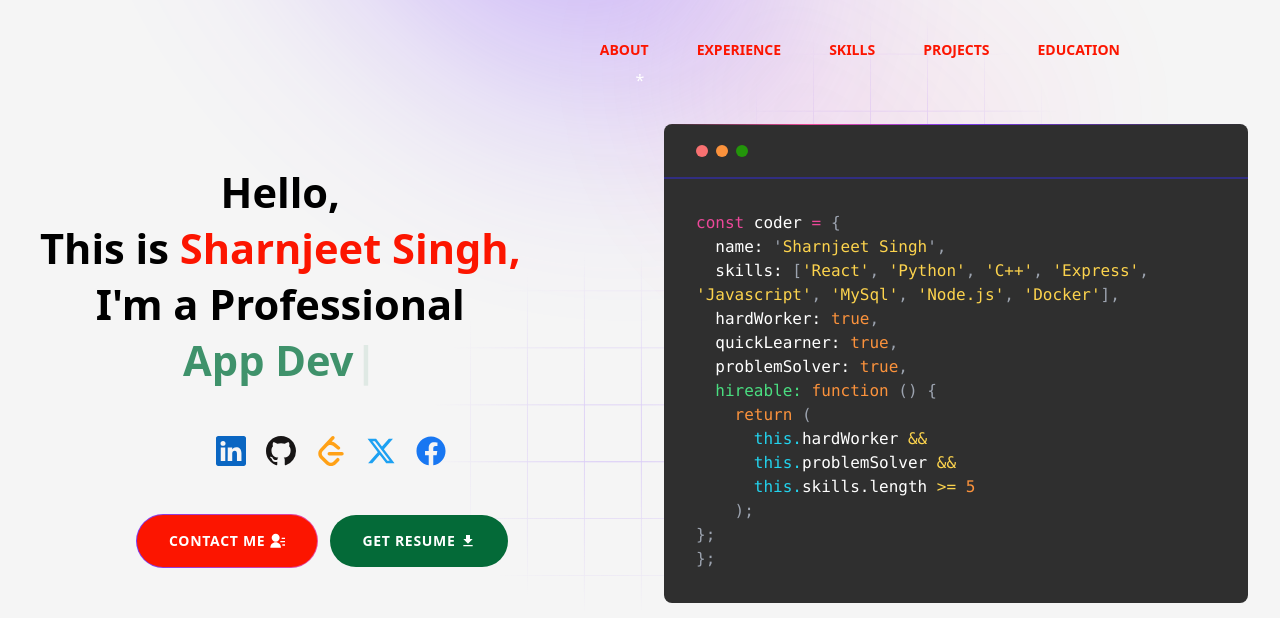
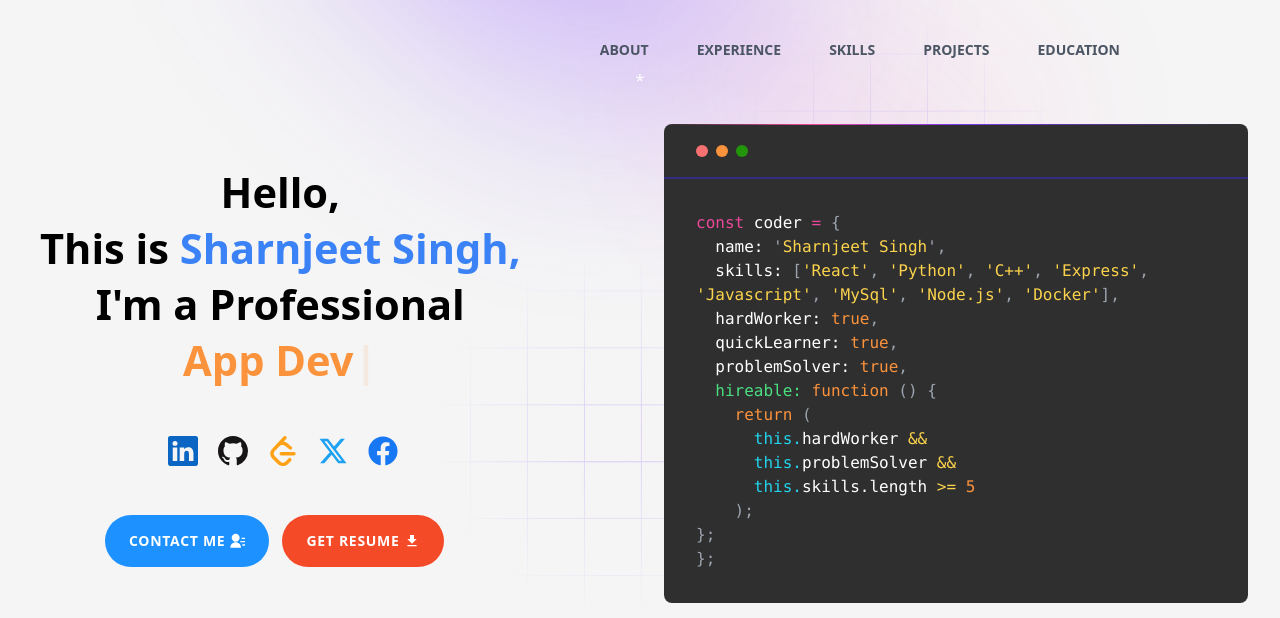
Before and after one commit to sharnjeet21/portfolio, a React (Vite) app: page / in a window 1280 px wide. Shown: the top 618 px of the page. Built offline with nearby package versions, Linux system fonts and the light colour scheme; no server answers.

Commit message:
ui enhanced

```diff
--- a/src/components/footer.jsx
+++ b/src/components/footer.jsx
@@ -4,8 +4,8 @@ import { Link } from "react-router-dom"; // ✅
 
 function Footer() {
   return (
-    <div className="mt-auto mb-0 relative border-t bg-[#2F2F2F] border-[#353951] text-white">
-      <div className="mx-auto px-6 sm:px-12 lg:max-w-[70rem] xl:max-w-[76rem] 2xl:max-w-[92rem] py-6 lg:py-10">
+    <div className="mt-auto top-9 relative border-t bg-[#2F2F2F] border-[#353951] text-white rounded-lg">
+      <div className="mx-auto px-6 sm:px-12 lg:max-w-[70rem] xl:max-w-[76rem] 2xl:max-w-[92rem] py-4 lg:py-6">
         <div className="flex justify-center -z-40">
           <div className="absolute top-0 h-[1px] w-1/2  bg-gradient-to-r from-transparent via-violet-500 to-transparent"></div>
         </div>
@@ -13,7 +13,7 @@ function Footer() {
           <p className="text-sm">
             © Developer Portfolio by <Link target="_blank" href="https://www.linkedin.com/in/sharnjeetsingh21/" className="text-[#16f2b3]">Sharnjeet Singh</Link>
           </p>
-          <div className="flex items-center gap-5">
+          {/* <div className="flex items-center gap-5">
             <Link
               target="_blank"
               href="https://github.com/sharnjeet21"
@@ -22,7 +22,7 @@ function Footer() {
               <IoStar />
               <span>Star</span>
             </Link>
-          </div>
+          </div> */}
         </div>
       </div>
     </div >
--- a/src/components/homepage/contact/index.jsx
+++ b/src/components/homepage/contact/index.jsx
@@ -23,19 +23,25 @@ function ContactSection() {
         <div className="lg:w-3/4 ">
           <div className="flex flex-col gap-5 lg:gap-9">
             <p className="text-sm md:text-xl flex items-center gap-3">
-              <MdAlternateEmail
-                 className="bg-[#58504A] p-2 rounded-full hover:bg-[#16f2b3] hover:scale-110 transition-all duration-300 text-white cursor-pointer"
-                size={36}
+              <a href={`mailto:${personalData.email}`} className="text-[#046a38] text-xl font-bold hover:underline">
+
+               <MdAlternateEmail
+                   className="bg-[#58504A] p-2 rounded-full hover:bg-[#16f2b3] hover:scale-110 transition-all duration-300 text-white cursor-pointer"
+                  size={36}
               />
+            </a>
+
               <a href={`mailto:${personalData.email}`} className="text-[#046a38] text-xl font-bold hover:underline">
                 {personalData.email}
               </a>
             </p>
             <p className="text-sm md:text-xl flex items-center gap-3">
+              <a href={`tel:${personalData.phone}`} className="text-[#046a38] text-xl font-bold hover:underline">
               <IoMdCall
                 className="bg-[#6cdc2d] p-2 rounded-full hover:bg-[#16f2b3] hover:scale-110 transition-all duration-300 text-white cursor-pointer"
                 size={36}
               />
+              </a>
               <a href={`tel:${personalData.phone}`} className="text-[#046a38] text-xl font-bold hover:underline">
                 {personalData.phone}
               </a>
--- a/src/components/homepage/hero-section/index.jsx
+++ b/src/components/homepage/hero-section/index.jsx
@@ -25,10 +25,10 @@ function HeroSection() {
           <h1 className="text-3xl font-bold leading-10 text-black md:font-extrabold lg:text-[2.6rem] lg:leading-[3.5rem]">
             Hello, <br />
             This is {' '}
-            <span className="text-[#FC1500]">{personalData.name},</span>
+            <span className="text-blue-500">{personalData.name},</span>
             <br/>
             {` I'm a Professional `}
-            <span className="text-[#3F926B]">
+            <span className="text-orange-400">
               <Typewriter
                 options={{
                   strings: ['Software Developer', 'App Developer', 'Web Developer', 'DevOps Engineer'],
@@ -41,7 +41,7 @@ function HeroSection() {
             </span>
           </h1>
 
-          <div className="my-12 flex flex-wrap items-center justify-center lg:justify-start gap-5 pl-12 lg:pl-44">
+          <div className="my-12 flex flex-wrap items-center justify-center lg:justify-start gap-5 pl-12 lg:pl-32">
           <a
               href={personalData.linkedIn}
               target='_blank'
@@ -89,15 +89,15 @@ function HeroSection() {
 
           </div>
 
-          <div className="flex flex-row items-center lg:justify-start gap-3 text-center pl-8 lg:pl-24">
-            <a href="#contact" className="bg-gradient-to-r to-pink-500 from-violet-600 p-[1px] rounded-full transition-all duration-300 hover:from-pink-500 hover:to-violet-600">
-              <button className="px-3 text-xs md:px-8 py-3 md:py-4 bg-[#FC1500] rounded-full border-none text-center md:text-sm font-medium uppercase tracking-wider text-[#ffff] no-underline transition-all duration-200 ease-out  md:font-semibold flex items-center gap-1 hover:gap-3">
+          <div className="flex flex-row items-center lg:justify-start gap-3 text-center pl-8 lg:pl-16">
+            <a href="#contact" className="p-[1px] rounded-full transition-all duration-300 ">
+              <button className="px-3 text-xs md:px-6 py-3 md:py-4 bg-[#1D91FF] hover:bg-[#1D91FF] rounded-full border-none text-center md:text-sm font-medium uppercase tracking-wider text-[#ffff] hover:text-[#ffff] no-underline transition-all duration-200 ease-out md:font-semibold flex items-center gap-1 hover:gap-3">
                 <span>Contact me</span>
                 <RiContactsFill size={16} />
               </button>
             </a>
 
-            <a className="flex items-center gap-1 hover:gap-3 rounded-full bg-[#046a38] px-3 md:px-8 py-3 md:py-4 text-center text-xs md:text-sm font-medium uppercase tracking-wider text-white no-underline transition-all duration-200 ease-out hover:text-white hover:no-underline md:font-semibold" role="button" target="_blank" href={personalData.resume} rel="noopener noreferrer"
+            <a className="flex items-center gap-1 hover:gap-3 hover:scale-105 transition-all duration-200 rounded-full bg-[#f44a28] px-3 md:px-6 py-3 md:py-4 text-center text-xs md:text-sm font-medium uppercase tracking-wider text-white no-underline ease-out hover:text-white hover:no-underline md:font-semibold" role="button" target="_blank" href={personalData.resume} rel="noopener noreferrer"
             >
               <span>Get Resume</span>
               <MdDownload size={16} />
--- a/src/components/navbar.jsx
+++ b/src/components/navbar.jsx
@@ -16,38 +16,38 @@ function Navbar() {
 
           <ul className="flex flex-row items-center space-x-4 text-sm" id="navbar-default">
             <li>
-              <a href="#about" className="block px-4 py-2 no-underline outline-none hover:no-underline text-sm text-[#FC1500] transition-colors duration-300 hover:text-green-600 font-bold">
+              <a href="#about" className="block px-4 py-2 no-underline outline-none hover:no-underline text-sm text-gray-600 transition-colors duration-300 hover:text-purple-900 font-bold">
                 <img src="/svg/about.svg" alt="ME" className="w-4 h-4 block md:hidden" />
                 <span className="hidden md:block">ABOUT</span>
               </a>
             </li>
             <li>
-              <a href="#experience" className="block px-4 py-2 no-underline outline-none hover:no-underline font-bold text-sm text-[#FC1500] transition-colors duration-300 hover:text-green-600">
+              <a href="#experience" className="block px-4 py-2 no-underline outline-none hover:no-underline font-bold text-sm text-gray-600 transition-colors duration-300 hover:text-purple-900">
                 <img src="/svg/experience.svg" alt="XP" className="w-4 h-4 block md:hidden" />
                 <span className="hidden md:block">EXPERIENCE</span>
               </a>
             </li>
             <li>
-              <a href="#skills" className="block px-4 py-2 no-underline outline-none hover:no-underline font-bold text-sm text-[#FC1500] transition-colors duration-300 hover:text-green-600">
+              <a href="#skills" className="block px-4 py-2 no-underline outline-none hover:no-underline font-bold text-sm text-gray-600 transition-colors duration-300 hover:text-purple-900">
                 <img src="/svg/skills.png" alt="SKL" className="w-4 h-4 block md:hidden" />
                 <span className="hidden md:block">SKILLS</span>
               </a>
             </li>
             <li>
-              <a href="#projects" className="block px-4 py-2 no-underline outline-none hover:no-underline font-bold text-sm text-[#FC1500] transition-colors duration-300 hover:text-green-600">
+              <a href="#projects" className="block px-4 py-2 no-underline outline-none hover:no-underline font-bold text-sm text-gray-600 transition-colors duration-300 hover:text-purple-900">
                 <img src="/svg/projects.svg" alt="PRJ" className="w-4 h-4 block md:hidden" />
                 <span className="hidden md:block">PROJECTS</span>
               </a>
             </li>
             <li>
-              <a href="#education" className="block px-4 py-2 no-underline outline-none hover:no-underline font-bold text-sm text-[#FC1500] transition-colors duration-300 hover:text-green-600">
+              <a href="#education" className="block px-4 py-2 no-underline outline-none hover:no-underline font-bold text-sm text-gray-600 transition-colors duration-300 hover:text-purple-900">
                 <img src="/svg/education.svg" alt="ED" className="w-4 h-4 block md:hidden" />
                 <span className="hidden md:block">EDUCATION</span>
               </a>
             </li>
             <li>
               {/* <Link className="block px-4 py-2 no-underline outline-none hover:no-underline" to="/#testimonials">
-              <div className=" font-bold text-sm text-[#FC1500] transition-colors duration-300 hover:text-green-600">TESTIMONIALS</div></Link> */}
+              <div className=" font-bold text-sm text-gray-600 transition-colors duration-300 hover:text-purple-900">TESTIMONIALS</div></Link> */}
             </li>
           </ul>
         </div>
```
